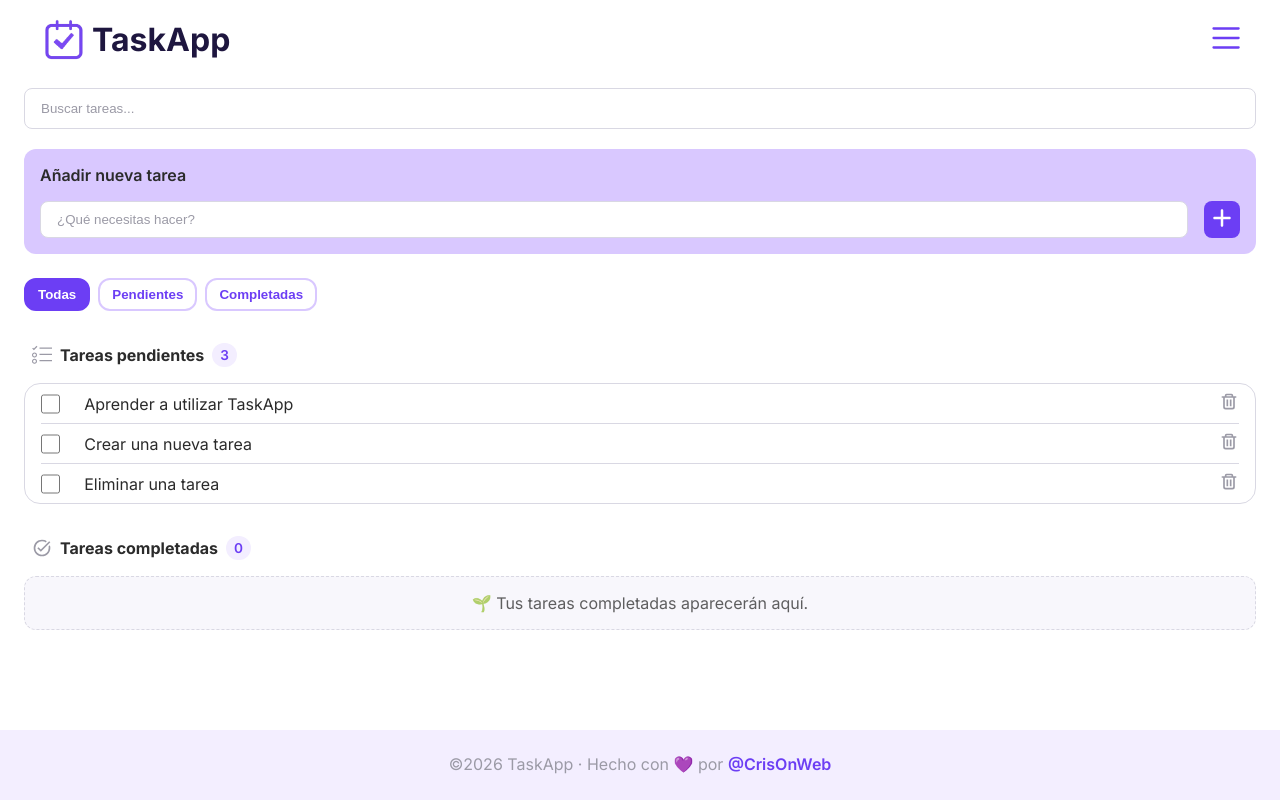
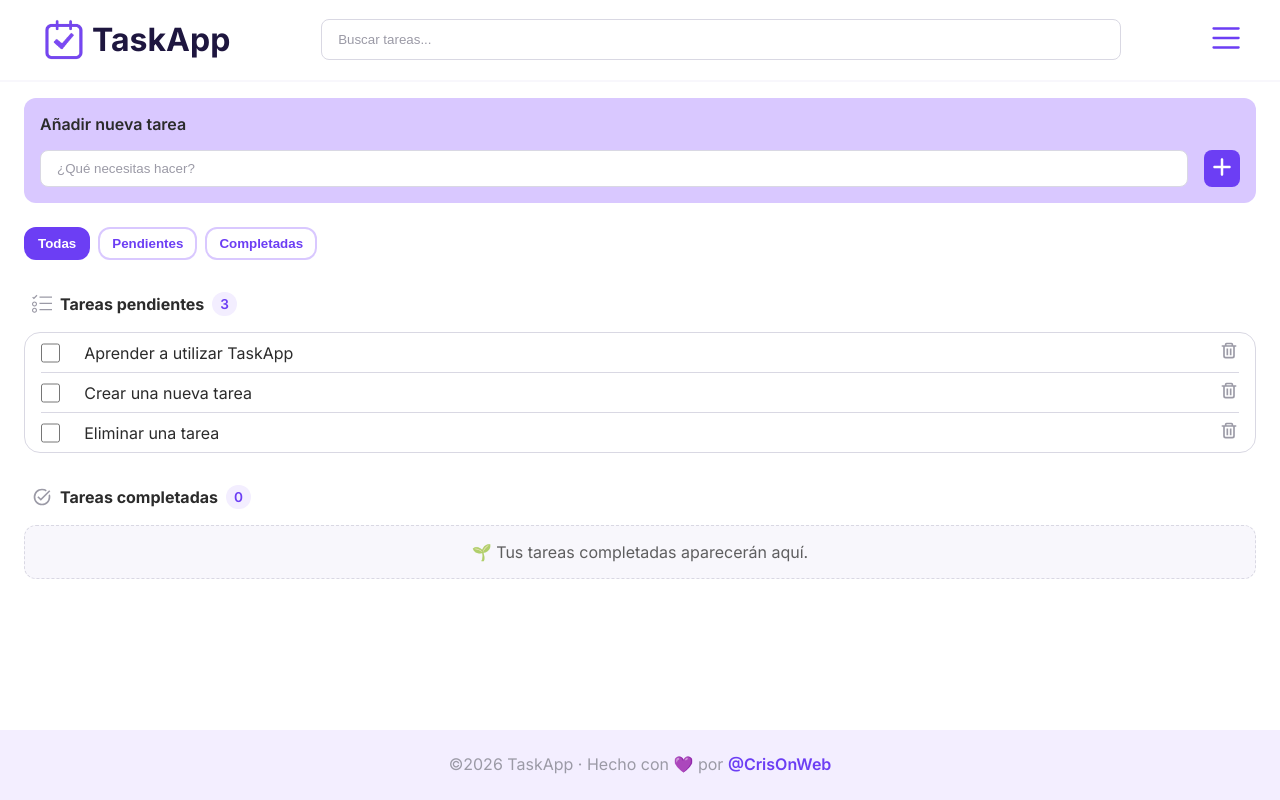
Before and after one commit to CrisOnWeb/TaskApp, a React (Vite) app: page /#/ in a window 1280 px wide. Built offline with nearby package versions, Linux system fonts and the light colour scheme.

Commit message:
Added responsive design for tablets to the Header component.

```diff
--- a/src/components/Header/Header.scss
+++ b/src/components/Header/Header.scss
@@ -9,6 +9,13 @@
   padding-inline: var(--spacing-lg);
   padding-top: var(--spacing-md);
   padding-bottom: var(--spacing-xs);
+
+  @media (width > 768px) {
+    grid-template-columns: auto 1fr auto;
+    grid-template-areas: ' branding search menu';
+    padding-bottom: var(--spacing-md);
+    border-bottom: 2px solid var(--color-background);
+  }
 
   &__logoAndName {
     grid-area: branding;
@@ -29,6 +36,8 @@
 
   &__form {
     grid-area: search;
+    justify-self: center;
+    width: min(100%, 800px);
   }
 
   &__input {
```
